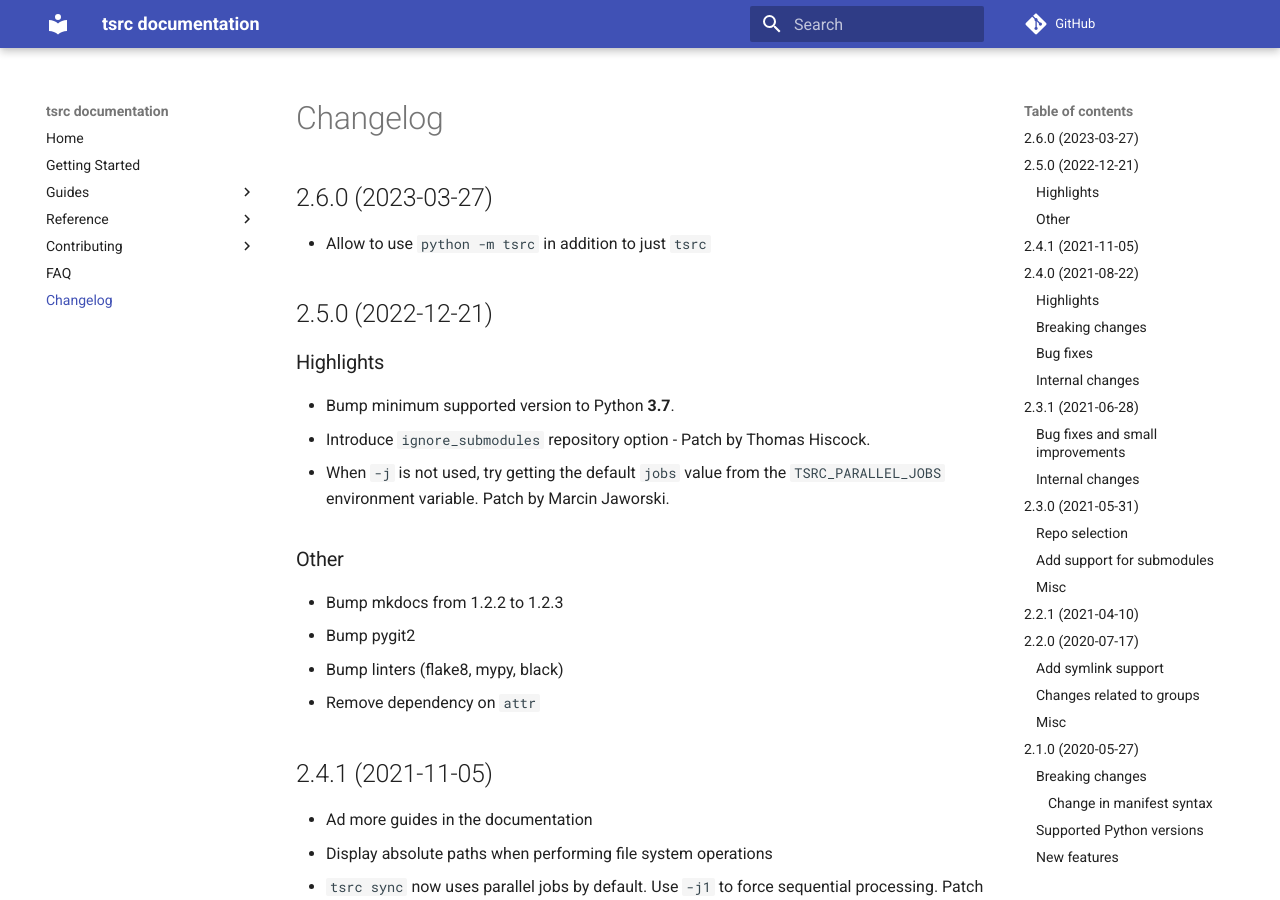
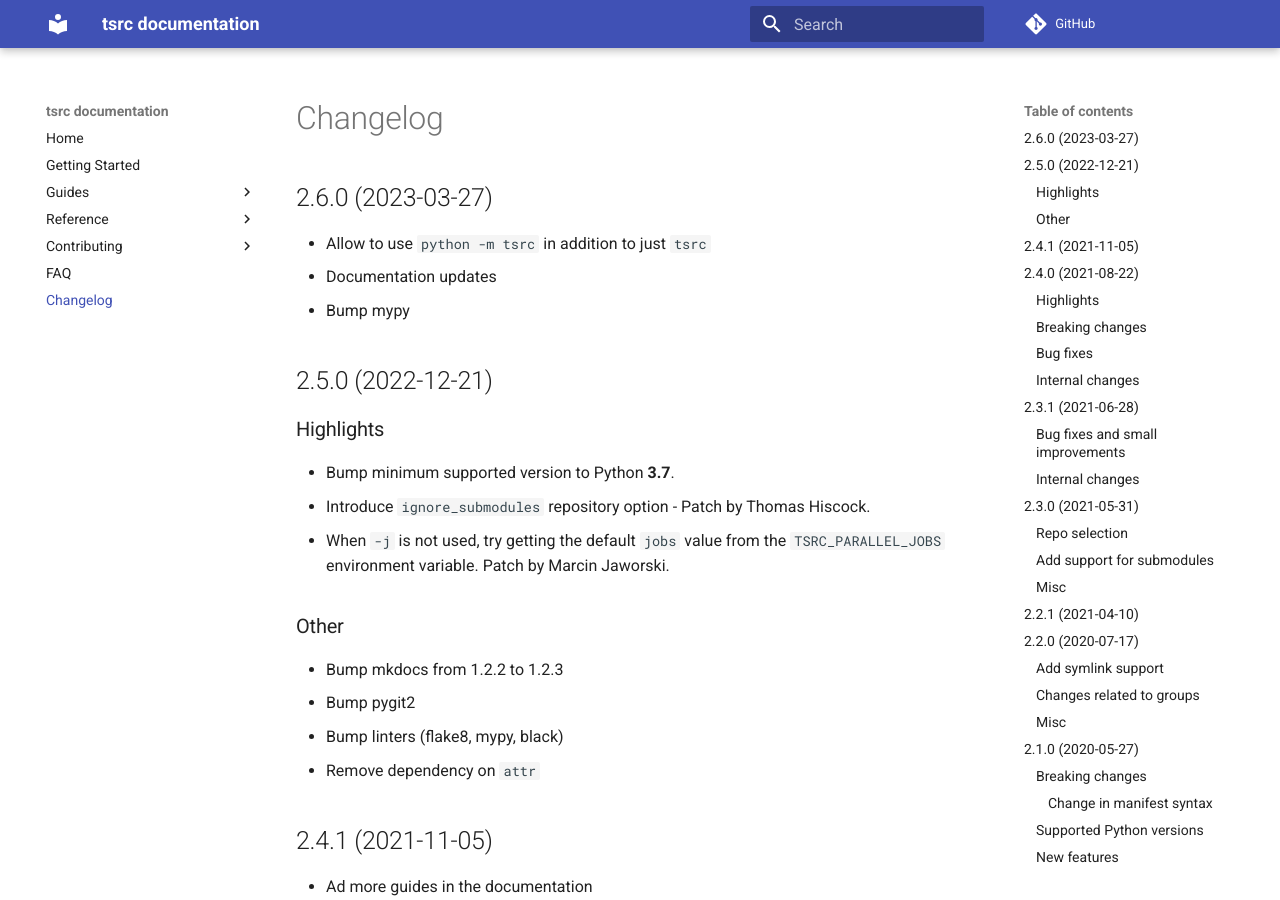
Before and after one commit to your-tools/tsrc, an MkDocs documentation site: the page built from docs/changelog.md, in a window 1280 px wide and 900 px high. Built offline with MkDocs 1.6.1 and Material for MkDocs 9.7.7, drawn with Linux system fonts in a browser that asks for light colours; comment, search, counter and statistics services are not loaded.

Commit message:
Update changelog

```diff
--- a/docs/changelog.md
+++ b/docs/changelog.md
@@ -3,6 +3,8 @@
 ## 2.6.0 (2023-03-27)
 
 * Allow to use `python -m tsrc` in addition to just `tsrc`
+* Documentation updates
+* Bump mypy
 
 ## 2.5.0 (2022-12-21)
 
```
